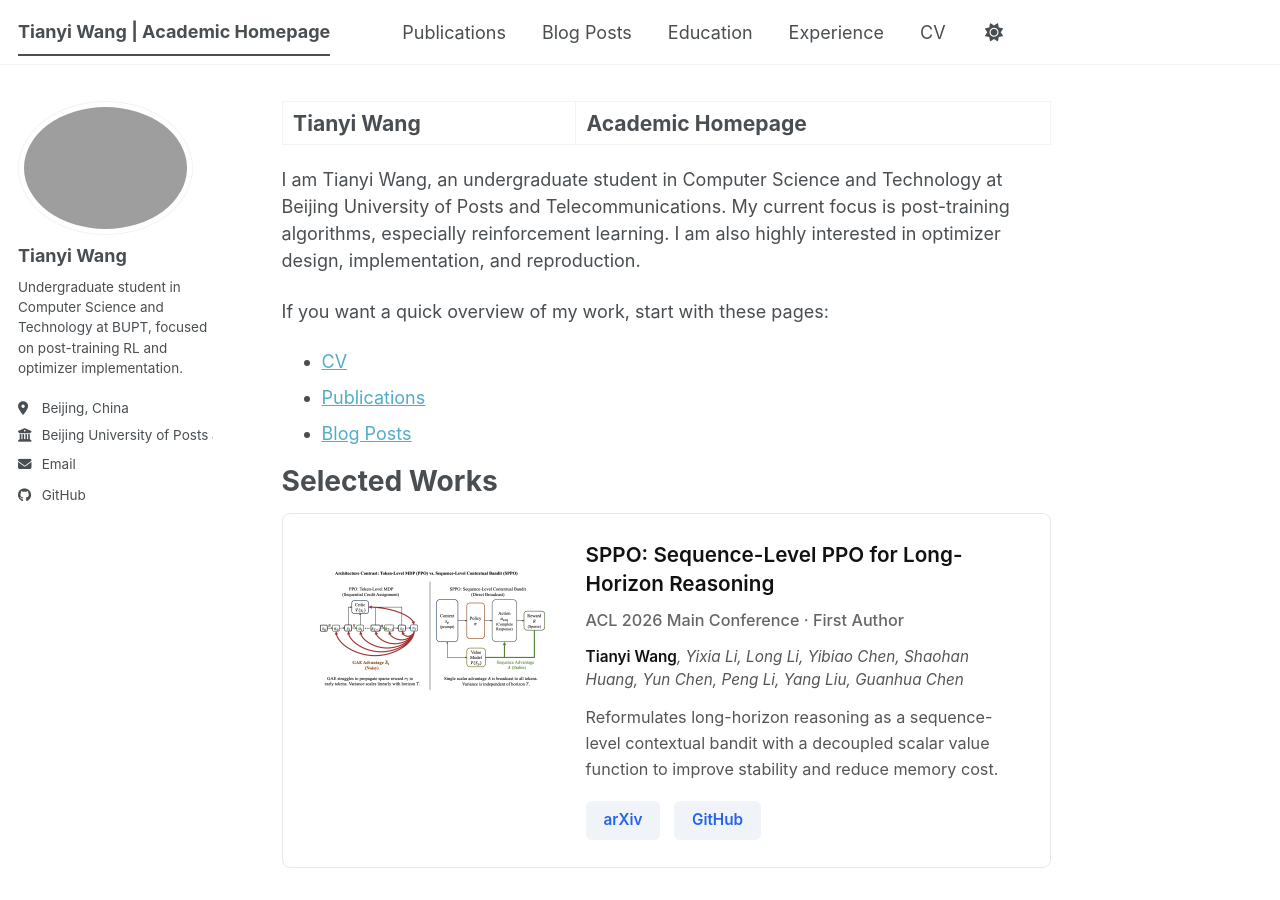
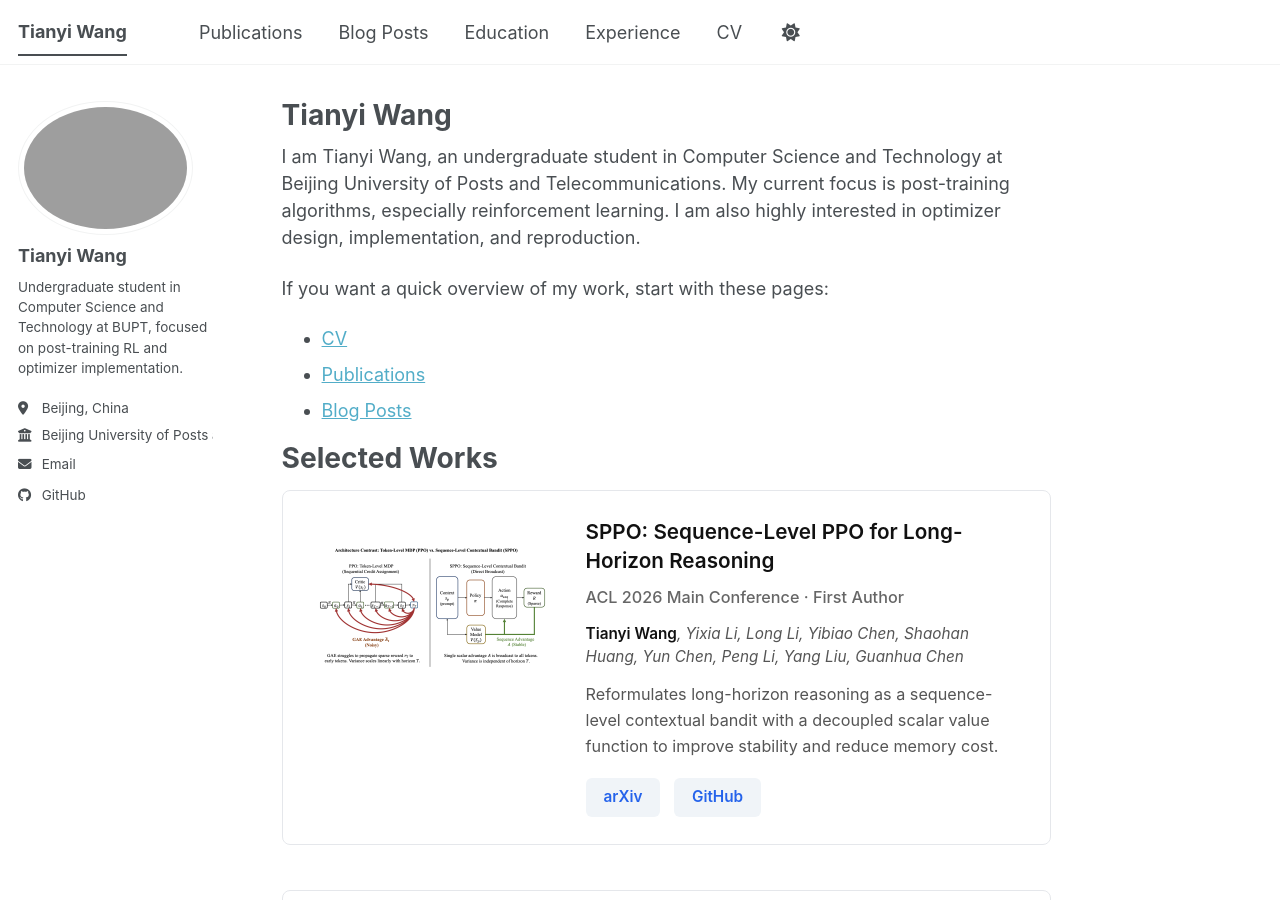
Before and after one commit to 1BIMU/Academic_CV, a Jekyll site: the page built from _pages/about.md, in a window 1280 px wide and 900 px high. Built offline with Jekyll 4.4.1, drawn with Linux system fonts in a browser that asks for light colours; a script bundle is joined from its source files by our own code; library files that are not in the unit come from our copies; some of the changed lines change nothing that is shown.

Commit message:
平滑滚动

```diff
--- a/_config.yml
+++ b/_config.yml
@@ -9,8 +9,8 @@
 # Basic Site Settings
 locale                   : "en-US"
 site_theme               : "default" # The available themes options are "default", "air", "sunrise", "mint", "dirt" and "contrast"
-title                    : "Tianyi Wang | Academic Homepage"
-masthead_title           : false
+title                    : "Tianyi Wang"
+masthead_title           : "Tianyi Wang"
 title_separator          : "-"
 name                     : &name "Tianyi Wang"
 description              : &description "Undergraduate student in Computer Science and Technology at Beijing University of Posts and Telecommunications, focused on post-training algorithms and optimizer design/implementation"   # Update this with a general description of your site, this is the default if not overridden by a page
--- a/_includes/footer/custom.html
+++ b/_includes/footer/custom.html
@@ -13,4 +13,32 @@
     await mermaid.run({querySelector:'code.language-mermaid'});
 </script>
 
+<!-- Smooth scroll for anchor links -->
+<script>
+document.addEventListener('click', function(e) {
+  var link = e.target.closest('a[href]');
+  if (!link) return;
+  var url = new URL(link.href);
+  if (url.origin === location.origin
+      && url.pathname === location.pathname
+      && url.hash) {
+    var target = document.querySelector(url.hash);
+    if (target) {
+      e.preventDefault();
+      target.scrollIntoView({ behavior: 'smooth' });
+      history.pushState(null, '', url.hash);
+    }
+  }
+});
+if (location.hash) {
+  var target = document.querySelector(location.hash);
+  if (target) {
+    window.scrollTo(0, 0);
+    setTimeout(function() {
+      target.scrollIntoView({ behavior: 'smooth' });
+    }, 100);
+  }
+}
+</script>
+
 <!-- end custom footer snippets -->
--- a/_pages/about.md
+++ b/_pages/about.md
@@ -1,6 +1,6 @@
 ---
 permalink: /
-title: "Tianyi Wang | Academic Homepage"
+title: "Tianyi Wang"
 author_profile: true
 redirect_from:
   - /about/
```
